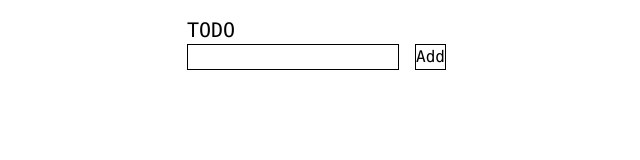
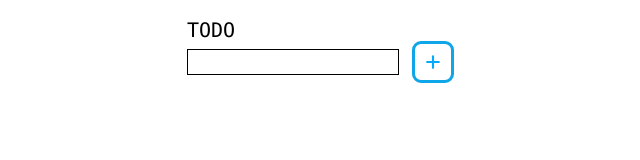
Before and after one commit to Syunsuke0/todo-app, a Next.js app: page / in a window 1280 px wide. Shown: the top 160 px of the page, without its empty margins (261-901 px from the left). Built offline with nearby package versions, Linux system fonts and the light colour scheme.

Commit message:
♻️ Addボタンをコンポーネント化

```diff
--- /dev/null
+++ b/components/AddButton.tsx
@@ -0,0 +1,25 @@
+import React, { MouseEventHandler } from "react";
+
+export const AddButton: React.FC<{
+  add: React.MouseEventHandler<SVGSVGElement>;
+}> = ({ add }) => {
+  return (
+    <svg
+      onClick={add}
+      xmlns="http://www.w3.org/2000/svg"
+      className="rounded-md outline outline-sky-500 icon icon-tabler icon-tabler-plus shrink-0 px-2 cursor-pointer"
+      width="36"
+      height="36"
+      viewBox="0 0 24 24"
+      stroke-width="2.5"
+      stroke="#00abfb"
+      fill="none"
+      stroke-linecap="round"
+      stroke-linejoin="round"
+    >
+      <path stroke="none" d="M0 0h24v24H0z" fill="none" />
+      <line x1="12" y1="5" x2="12" y2="19" />
+      <line x1="5" y1="12" x2="19" y2="12" />
+    </svg>
+  );
+};
--- a/pages/index.tsx
+++ b/pages/index.tsx
@@ -1,5 +1,6 @@
 import { NextPage } from "next";
 import { ChangeEventHandler, MouseEventHandler, useState } from "react";
+import { AddButton } from "../components/AddButton";
 
 const Home: NextPage = () => {
   const [text, setText] = useState("");
@@ -46,9 +47,7 @@ const Home: NextPage = () => {
           value={text}
           type="text"
         />
-        <button onClick={add} className="border border-black">
-          Add
-        </button>
+        <AddButton add={add} />
       </div>
       <ul className="mt-4 space-y-2">
         {todos.map((todo) => {
```
